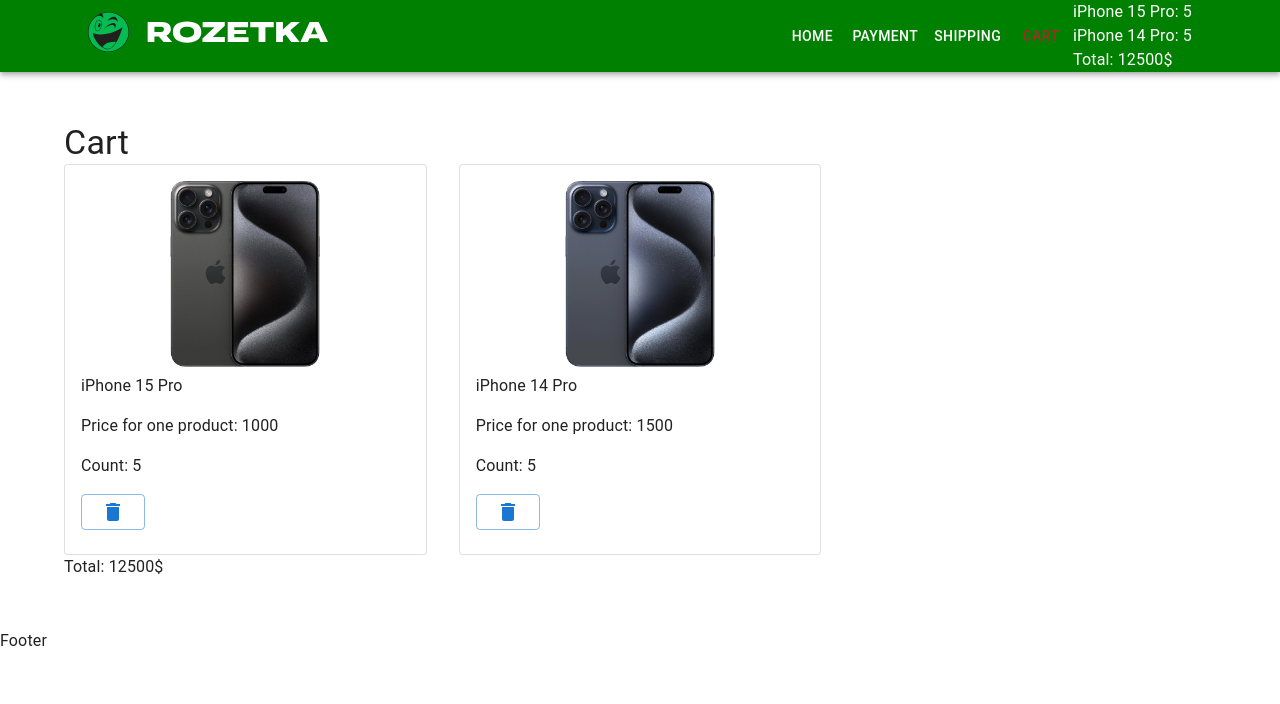
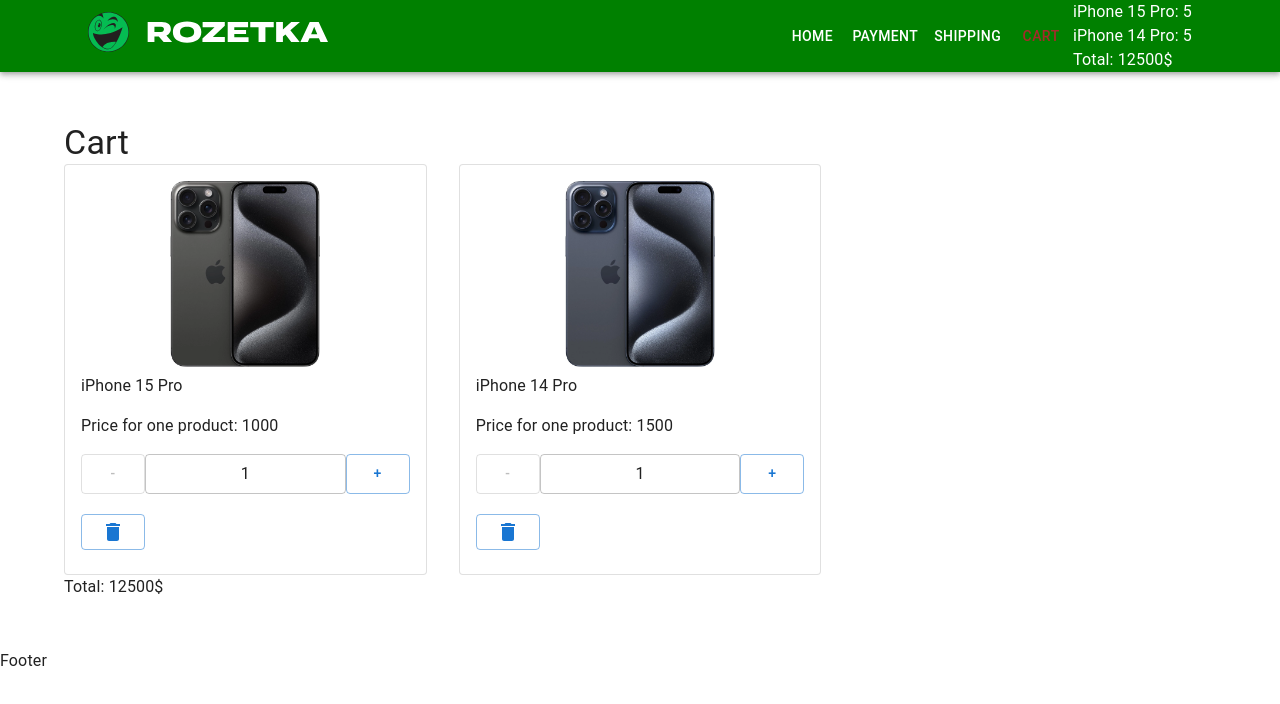
Before and after one commit to vavva1987/shop-project, a React (Create React App) app: page /cart in a window 1280 px wide. Shown: the top 704 px of the page. Built offline with nearby package versions, Linux system fonts and the light colour scheme.

Commit message:
Upd CartExtended

```diff
--- a/src/components/CartProductList/CartProductListItemExtended.tsx
+++ b/src/components/CartProductList/CartProductListItemExtended.tsx
@@ -1,6 +1,7 @@
-import { Button, Card, CardContent, Grid } from '@mui/material'
+import { Button, Card, CardContent, Grid, TextField } from '@mui/material'
 import { Products } from 'utils/productsArray'
 import DeleteIcon from '@mui/icons-material/Delete'
+import { useState } from 'react'
 
 type Props = {
     product: Products
@@ -13,6 +14,13 @@
     productCount,
     removeProductFromCart,
 }: Props) => {
+    const [count, setCount] = useState<number>(1)
+    const onIncrementClick = () => {
+        setCount((prevState) => prevState + 1)
+    }
+    const onDecrementClick = () => {
+        setCount((prevState) => prevState - 1)
+    }
     return (
         <Grid item xs={12} sm={6} md={4}>
             <Card variant="outlined">
@@ -22,7 +30,25 @@
                     </div>
                     <div>{product.title}</div>
                     <p>Price for one product: {product.price}</p>
-                    <p>Count: {productCount}</p>
+                    {/* <p>Count: {productCount}</p> */}
+                    <div className="product-quantity">
+                        <Button
+                            variant="outlined"
+                            onClick={onDecrementClick}
+                            disabled={count <= 1}
+                        >
+                            -
+                        </Button>
+                        <TextField size="small" value={count} />
+                        <Button
+                            variant="outlined"
+                            onClick={onIncrementClick}
+                            disabled={count >= 10}
+                        >
+                            +
+                        </Button>
+                    </div>
+                    <div className="btns-wrap"></div>
                     <Button
                         variant="outlined"
                         onClick={() => removeProductFromCart(product.id)}
```
